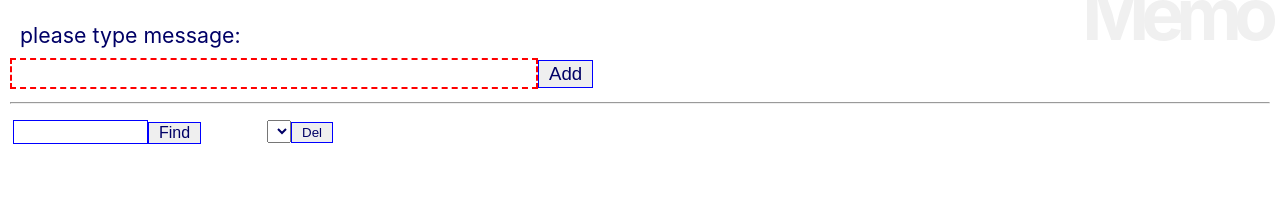
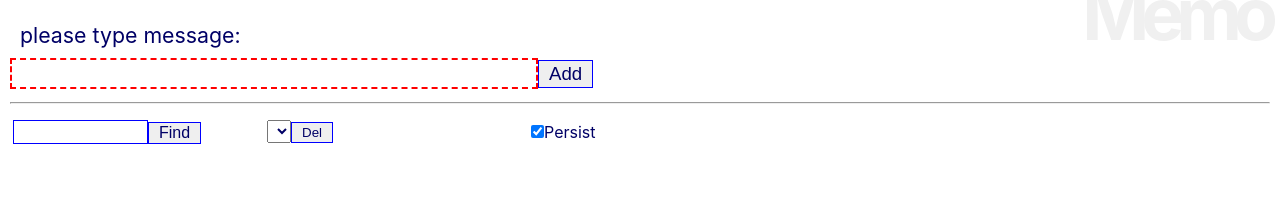
Before and after one commit to takahashi-n/react_next2, a React (Create React App) app: page / in a window 1280 px wide. Shown: the top 204 px of the page. Built offline with nearby package versions, Linux system fonts and the light colour scheme.

Commit message:
永続化の停止・再開

```diff
--- a/src/App.js
+++ b/src/App.js
@@ -5,6 +5,7 @@
 import AddForm from './memo/AddForm';
 import FindForm from './memo/FindForm';
 import DelForm from './memo/DelForm';
+import PersistForm from './memo/PersistForm';
 
 class App extends Component {
   td = {
@@ -24,6 +25,7 @@
         <table><tbody><tr>
         <td style={this.td}><FindForm /></td>
         <td style={this.td}><DelForm /></td>
+        <td style={this.td}><PersistForm /></td>
         </tr></tbody></table>
         <Memo />
       </div>
--- /dev/null
+++ b/src/memo/PersistForm.js
@@ -0,0 +1,47 @@
+import React, { Component } from 'react';
+import { connect } from 'react-redux';
+import pstore from '../index';
+
+class PersistForm extends Component {
+    check = {
+        margin:"5px 0px"
+    }
+    label = {
+        fontSize:"12pt",
+        color:"#006",
+        padding:"2px 10px"
+    }
+
+    constructor(props){
+        super(props);
+        this.state = {
+            check:'on',
+        }
+        this.doChange = this.doChange.bind(this);
+    }
+
+    doChange(e){
+        let f = e.target.checked;
+        this.setState({
+            check: f ? 'on' : ''
+        });
+        if (f) {
+            pstore.persist();
+            pstore.flush();
+        } else {
+            pstore.pause();
+        }
+    }
+
+    render(){
+        return (
+            <div>
+                <label style={this.label}>
+                    <input type="checkbox" id="check" size="40" onChange={this.doChange}
+                        style={this.check} checked={this.state.check} />Persist
+                </label>
+            </div>
+        );
+    }
+}
+export default connect((state)=>state)(PersistForm);
```
